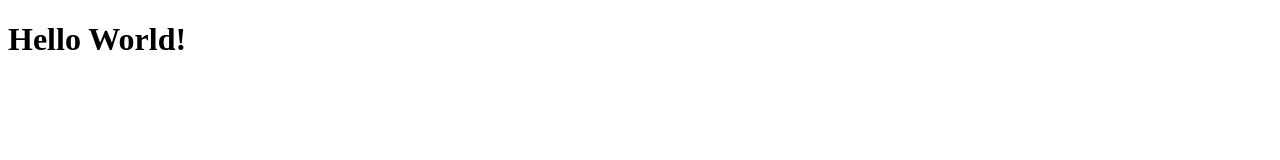
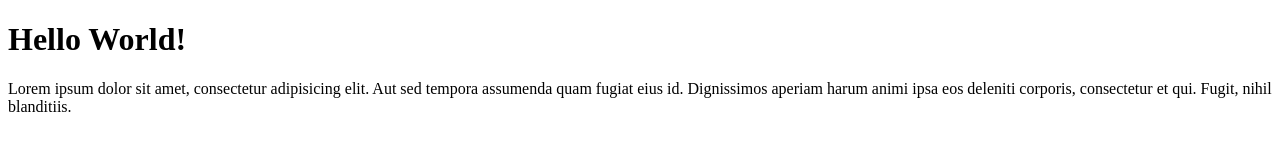
Before and after one commit to Darmaji77/wpu-git-test, a plain HTML site: page index.html in a window 1280 px wide. Drawn offline with Linux system fonts and the light colour scheme.

Commit message:
menambahkan paragraf

```diff
--- a/index.html
+++ b/index.html
@@ -8,5 +8,6 @@
   </head>
   <body>
     <h1>Hello World!</h1>
+    <p>Lorem ipsum dolor sit amet, consectetur adipisicing elit. Aut sed tempora assumenda quam fugiat eius id. Dignissimos aperiam harum animi ipsa eos deleniti corporis, consectetur et qui. Fugit, nihil blanditiis.</p>
   </body>
 </html>
```
